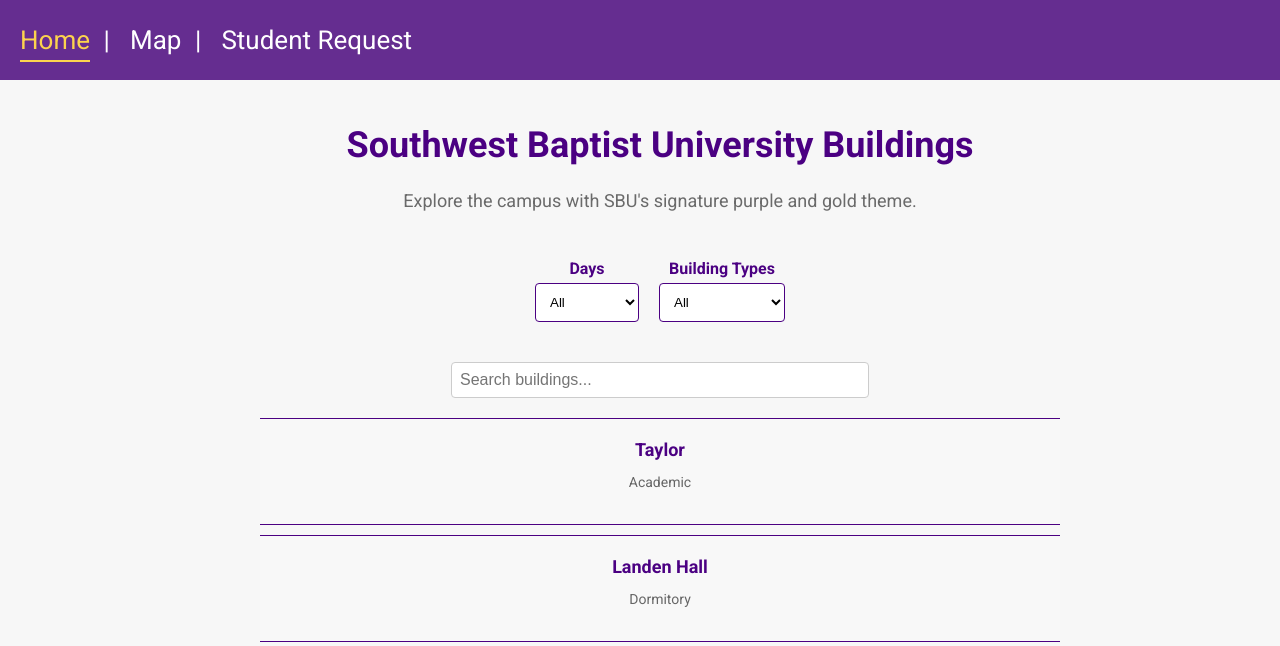
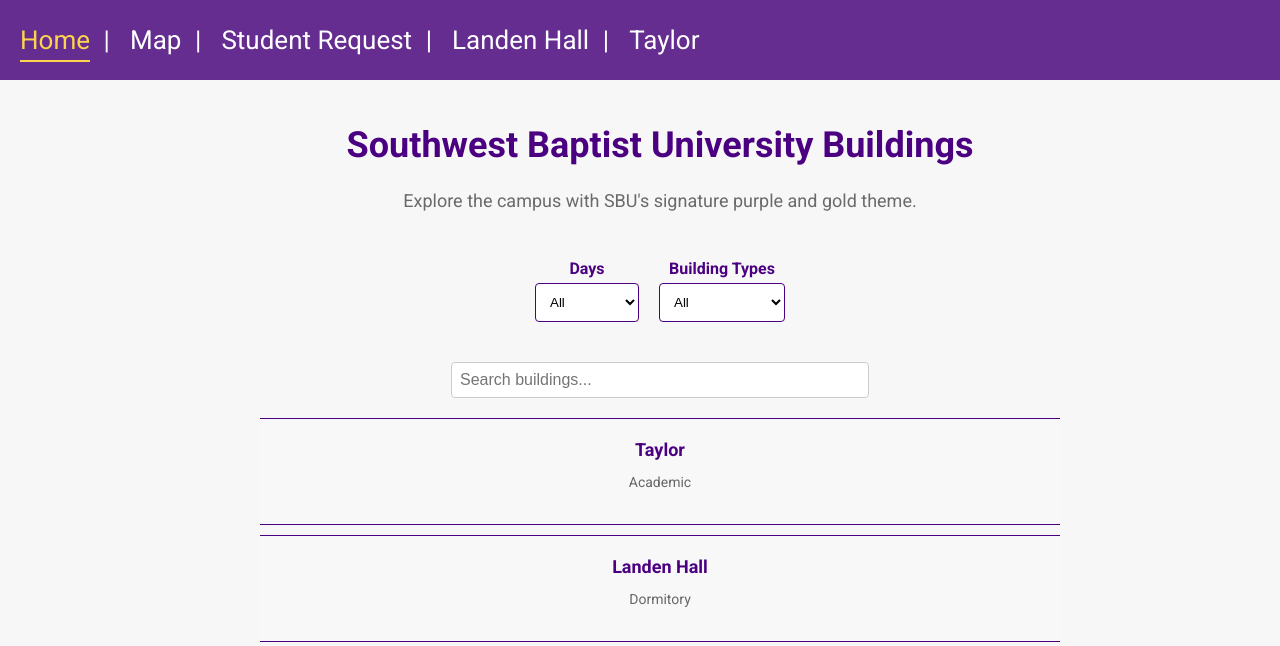
Before and after one commit to JacobMinder/CCSCHackathon2025, a React (Create React App) app in the folder sbumap/: page / in a window 1280 px wide. Shown: the top 646 px of the page. Built offline with nearby package versions, Linux system fonts and the light colour scheme.

Commit message:
Stuff Again

```diff
--- a/sbumap/src/App.js
+++ b/sbumap/src/App.js
@@ -31,6 +31,22 @@
                   Student Request
                 </NavLink>
               </li>
+              <li>
+                <NavLink
+                  to="/map/landen hall"
+                  className={({ isActive }) => (isActive ? 'active' : '')}
+                >
+                  Landen Hall
+                </NavLink>
+              </li>
+              <li>
+                <NavLink
+                  to="/map/taylor"
+                  className={({ isActive }) => (isActive ? 'active' : '')}
+                >
+                  Taylor
+                </NavLink>
+              </li>
             </ul>
           </nav>
         </header>
```
